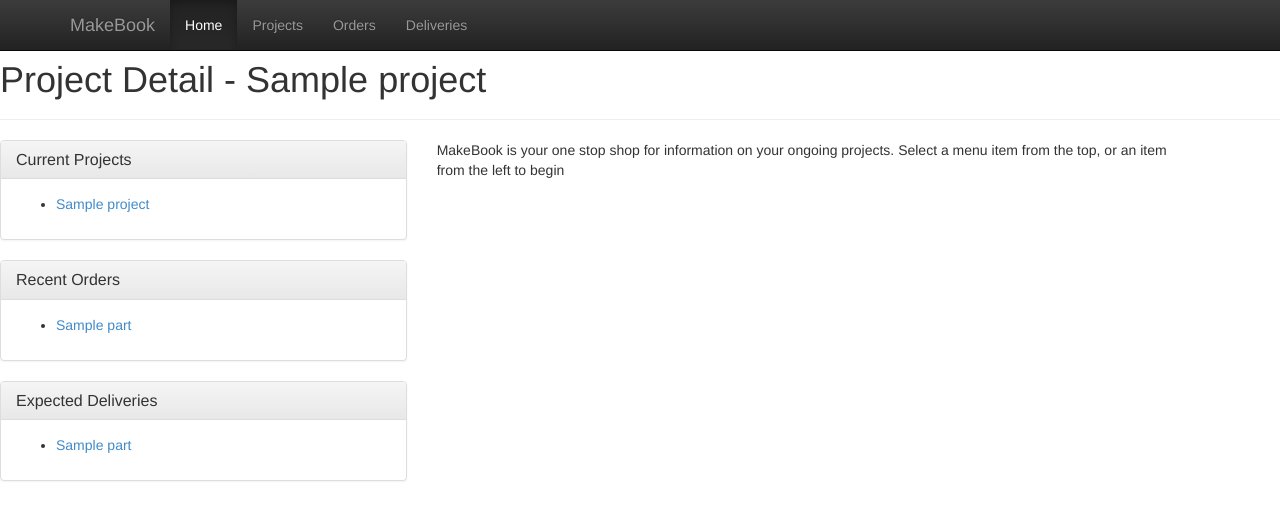
After one commit to daubers/MakeBook, a Django app: template templates/Project/detail.html in a window 1280 px wide. The commit adds this page. Shown: the top 520 px of the page. Run offline with Django 3.2, Linux system fonts and the light colour scheme; tables that the repository leaves empty hold one stand-in row (values such as "Sample post"); the template is opened without the code that fills it: values that come from a table or form of the project are taken from there, most other values are stand-ins (such as "Sample title", 1, 10 or a date in 2020); parts of the project's set-up code (start-up, migrations or seed data) failed here and were passed over.

Commit message:
Started work on project detail

```diff
--- a/MakeBook/urls.py
+++ b/MakeBook/urls.py
@@ -10,6 +10,7 @@ urlpatterns = patterns('',
                        # url(r'^blog/', include('blog.urls')),
                        url(r'^$', "Project.views.index"),
                        url(r'^Projects/$', "Project.views.all_projects"),
+                       url(r'^Projects/Detail/(?P<newid>\d)/$', "Project.views.project_detail"),
                        url(r'^Projects/New/$', "Project.views.new_project"),
                        url(r'^Projects/New/Create/$', "Project.views.create_new_project"),
                        url(r'^admin/', include(admin.site.urls)),
--- /dev/null
+++ b/templates/Project/detail.html
@@ -0,0 +1,65 @@
+{% extends "base.html" %}
+
+{% block contents %}
+    <div class="page-header">
+        <h1>Project Detail - {{ project.title }}</h1>
+    </div>
+    <div class="row">
+        <div class="col-sm-4">
+            <div class="panel panel-default">
+                <div class="panel-heading">
+                    <h3 class="panel-title">Current Projects</h3>
+                </div>
+                <div class="panel-body">
+                    {% if projects %}
+                        <ul>
+                            {% for project in projects %}
+                                <li><a href="/Project/Detail/{{ project.id }}/">{{ project.title }}</a></li>
+                            {% endfor %}
+                        </ul>
+                    {% else %}
+                        No projects
+                    {% endif %}
+                </div>
+            </div>
+            <div class="panel panel-default">
+                <div class="panel-heading">
+                    <h3 class="panel-title">Recent Orders</h3>
+                </div>
+                <div class="panel-body">
+                    {% if orders %}
+                        <ul>
+                            {% for order in orders %}
+                                <li><a href="/Order/{{ order.id }}">{{ order.part.name }}</a></li>
+                            {% endfor %}
+                        </ul>
+                    {% else %}
+                        No orders placed
+                    {% endif %}
+                </div>
+            </div>
+            <div class="panel panel-default">
+                <div class="panel-heading">
+                    <h3 class="panel-title">Expected Deliveries</h3>
+                </div>
+                <div class="panel-body">
+                    {% if deliveries %}
+                        <ul>
+                            {% for delivery in deliveries %}
+                                <li><a href="/Order/{{ order.id }}">{{ order.part.name }}</a></li>
+                            {% endfor %}
+                        </ul>
+                    {% else %}
+                        No deliveries expected
+                    {% endif %}
+                </div>
+            </div>
+        </div>
+        <!-- /.col-sm-4 -->
+        <div class="col-sm-7">
+            <p>MakeBook is your one stop shop for information on your ongoing projects. Select a menu item from the top,
+                or
+                an item from the left to begin </p>
+        </div>
+    </div>
+{% endblock %}
--- a/templates/Project/index.html
+++ b/templates/Project/index.html
@@ -14,7 +14,7 @@
                 {% if projects %}
                     <ul>
                         {% for project in projects %}
-                            <li><a href="/Project/{{ project.id }}/">{{ project.title }}</a></li>
+                            <li><a href="/Project/Detail/{{ project.id }}/">{{ project.title }}</a></li>
                         {% endfor %}
                     </ul>
                 {% else %}
--- a/templates/Project/new_project.html
+++ b/templates/Project/new_project.html
@@ -3,9 +3,11 @@
 {% block head %}
     <script type="text/javascript" src="/static/js/bootstrap-datepicker.js"></script>
     <link href="/static/css/datepicker.css" rel="stylesheet">
+
     <script type="text/javascript">
         $(document).ready(function () {
             $('#startDate').datepicker();
+
         });
         function processForm(){
             var formDict = {
@@ -14,8 +16,8 @@
                 category: $('#inputCategory').val()
             }
             $.post('/Projects/New/Create/', {projectdata: JSON.stringify(formDict)},function(data) {
-                //window.location.href = '/Projects/';
-              }
+                        window.location.href = '/Projects/';
+                    }
             );
         }
     </script>
```
Also changed, not shown: Project/views.py (+10 -0 lines), templates/Project/projects.html (+14 -3 lines).
